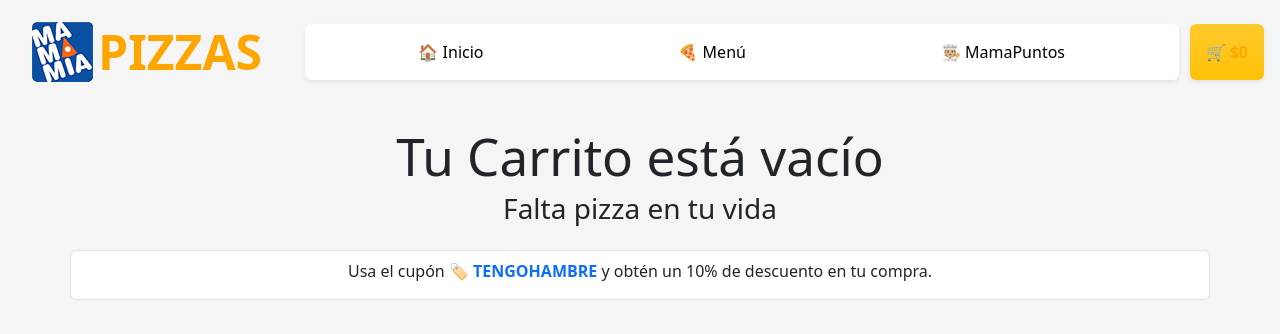
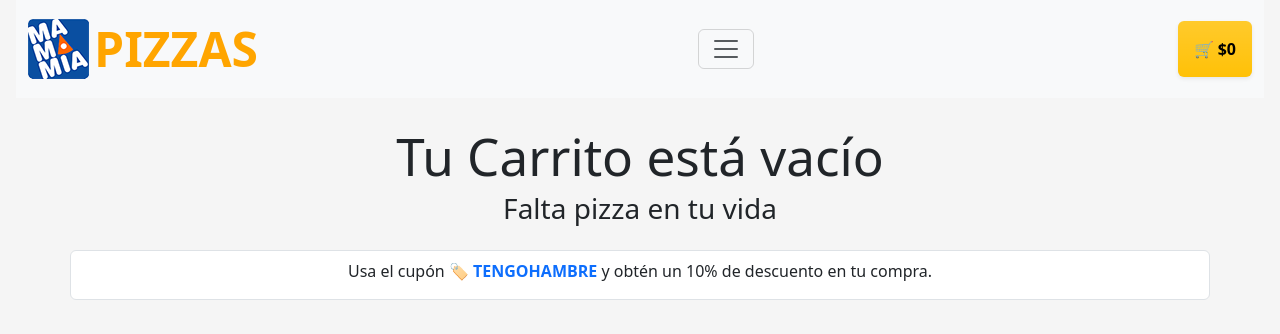
Before and after one commit to vnasp/React_Pizzeria, a React (Vite) app: page /carrito in a window 1280 px wide. Shown: the top 334 px of the page. Built offline with nearby package versions, Linux system fonts and the light colour scheme.

Commit message:
Se agrega características responsive

```diff
--- a/index.html
+++ b/index.html
@@ -2,7 +2,7 @@
 <html lang="en">
   <head>
     <meta charset="UTF-8" />
-    <link rel="icon" type="image/png" href="/src/assets/img/favicon.png" />
+    <link rel="icon" type="image/png" href="/assets/img/favicon.png" />
     <meta name="viewport" content="width=device-width, initial-scale=1.0" />
     <title>Pizzeria Mamma Mia</title>
   </head>
--- a/src/components/CartDetail.jsx
+++ b/src/components/CartDetail.jsx
@@ -30,7 +30,7 @@ const CartDetail = () => {
     e.preventDefault()
   }
   const handleClick= () => {
-    setCoupon(inputRef.current.value)
+    setCoupon(inputRef.current.value.toLowerCase())
     inputRef.reset()
   }
 
--- a/src/components/Navigation.jsx
+++ b/src/components/Navigation.jsx
@@ -1,5 +1,5 @@
 import { useContext } from "react"
-import { Navbar,Image } from "react-bootstrap"
+import { Nav, Navbar, Container, Image, Offcanvas } from "react-bootstrap"
 import { NavLink } from "react-router-dom"
 import { DataContext } from "../context/DataContext"
 
@@ -9,17 +9,28 @@ const Navigation = () => {
 
   return (
     <>
-            <Navbar
-                className="d-flex justify-content-between fixed-top bg-custom py-0 px-3 "
-                variant="light"
+      {[false, 'sm', 'md', 'lg', 'xl', 'xxl'].map((expand) => (
+        <Navbar key={expand} expand={expand} className="bg-body-tertiary bg-custom mx-3 fixed-top">
+          <Container fluid className="d-flex justify-content-between">
+            <Navbar.Brand><Image src="../assets/img/logo.png" /><span className="logo-text">PIZZAS</span></Navbar.Brand>
+            <Navbar.Toggle aria-controls={`offcanvasNavbar-expand-${expand}`} />
+            <Navbar.Offcanvas
+              id={`offcanvasNavbar-expand-${expand}`}
+              aria-labelledby={`offcanvasNavbarLabel-expand-${expand}`}
+              placement="end"
+              className="align-items-center"
             >
-                    <div className="p-3"><Navbar.Brand><Image src="../assets/img/logo.png"/><span className="logo-text">PIZZAS</span></Navbar.Brand></div>
-                    <div className="d-flex flex-row justify-content-around bg-white rounded shadow-sm w-70 p-3">
-                        <NavLink
+              <Offcanvas.Header closeButton>
+                <Offcanvas.Title id={`offcanvasNavbarLabel-expand-${expand}`}>
+                  Menú
+                </Offcanvas.Title>
+              </Offcanvas.Header>
+              <Offcanvas.Body className="d-flex flex-row bg-white rounded shadow-sm w-100 p-3 me-3">
+                <Nav className="justify-content-around flex-grow-1 pe-3"><NavLink
                   to="/"
                   className={setActiveClass}
-                        >
-                            🏠 Inicio </NavLink>
+                > 🏠 Inicio
+                </NavLink>
                   <NavLink
                     to="/pizzas"
                     className={setActiveClass}
@@ -30,13 +41,19 @@ const Navigation = () => {
                     className={setActiveClass}
                   > 🧑🏼‍🍳 MamaPuntos
                   </NavLink>
-                    </div>
-                    <div className="bg-warning bg-gradient rounded shadow-sm w-10 p-3">
+                </Nav>
+              </Offcanvas.Body>
+
+            </Navbar.Offcanvas>
+            <Navbar.Text className="bg-warning bg-gradient rounded shadow-sm p-3">
               <NavLink
                 to="/carrito"
               > 🛒 {CLP.format(total)}
-                        </NavLink></div>
+              </NavLink>
+            </Navbar.Text>
+          </Container>
         </Navbar>
+      ))}
     </>
   )
 }
--- a/src/main.jsx
+++ b/src/main.jsx
@@ -3,6 +3,7 @@ import ReactDOM from "react-dom/client";
 import { BrowserRouter } from "react-router-dom"
 import App from "./App.jsx"
 import DataProvider from "./context/DataContext.jsx"
+import "./normalize.css"
 import "bootstrap/dist/css/bootstrap.min.css"
 import "./index.css"
 
```
Also changed, not shown: src/normalize.css (added). Lines whose indentation alone changed are shown as unchanged.
